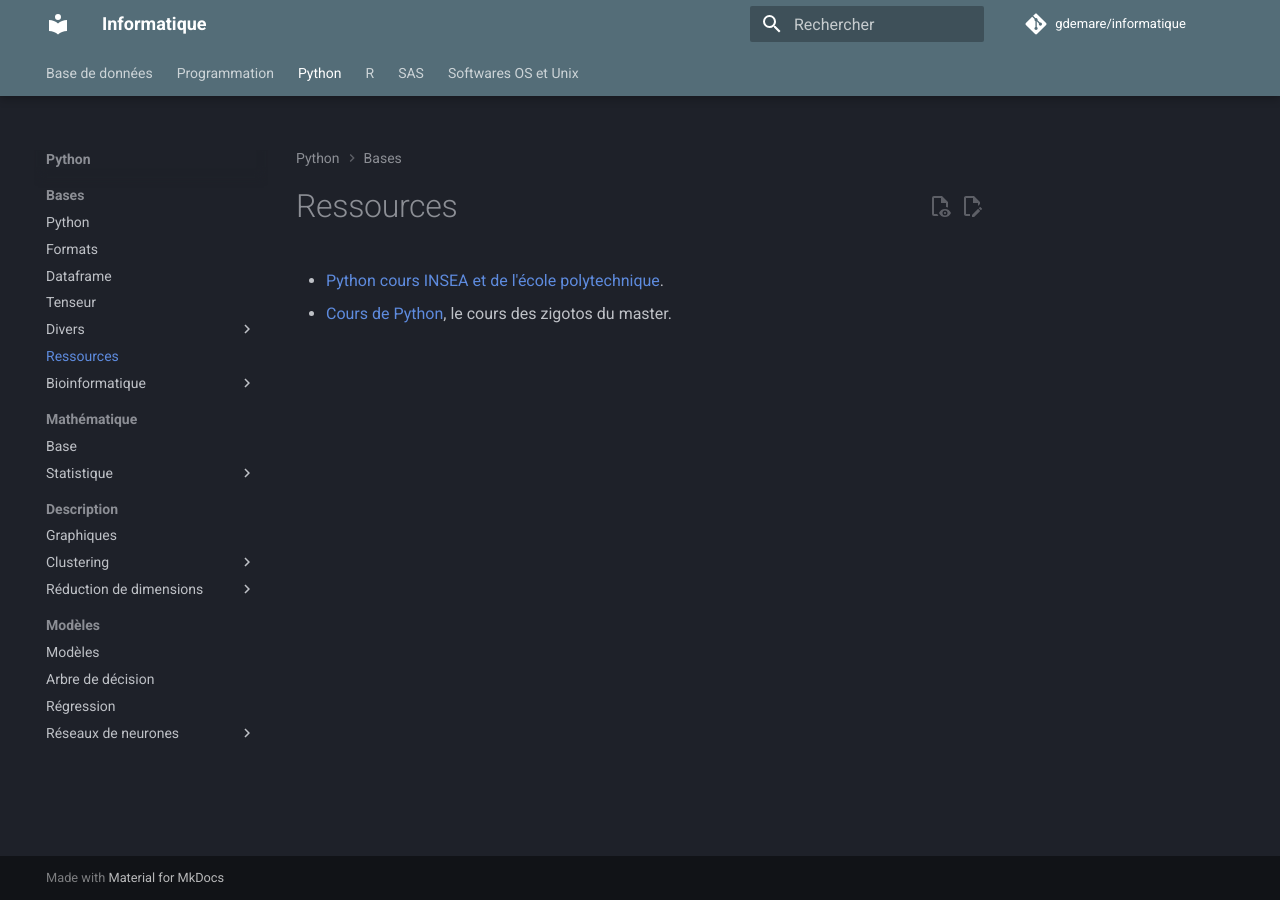
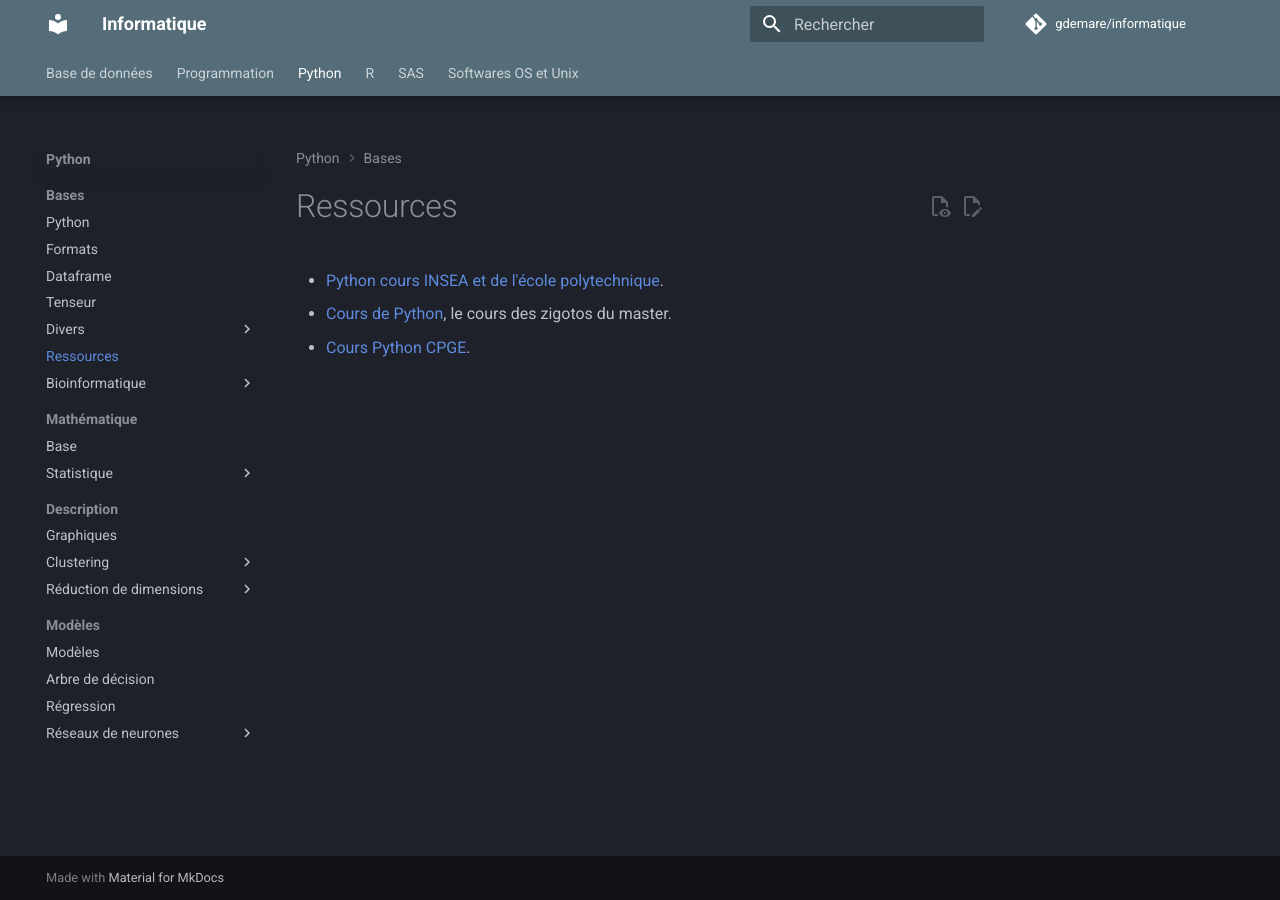
Before and after one commit to gdemare/Informatique, an MkDocs documentation site: the page built from docs/python/ressources_py.md, in a window 1280 px wide. Built offline with MkDocs 1.6.1 and Material for MkDocs 9.7.7, drawn with Linux system fonts in a browser that asks for light colours; comment, search, counter and statistics services are not loaded.

Commit message:
Update ressources_py.md

```diff
--- a/docs/python/ressources_py.md
+++ b/docs/python/ressources_py.md
@@ -1,2 +1,3 @@
 * [Python cours INSEA et de l'école polytechnique](http://www.xavierdupre.fr/).
 * [Cours de Python](https://python.sdv.univ-paris-diderot.fr/), le cours des zigotos du master.
+* [Cours Python CPGE](https://cpge.frama.io/fiches-cpge/Python/00-Outils/).
```
